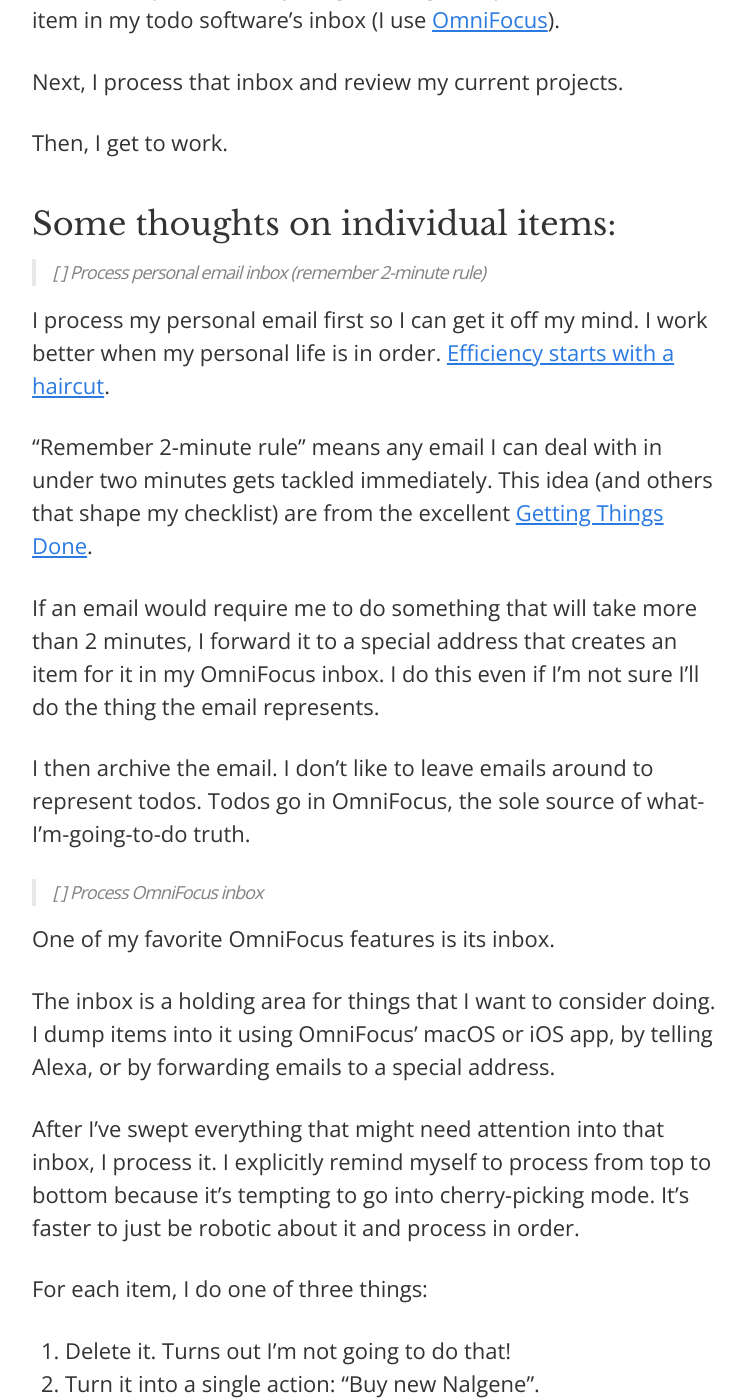
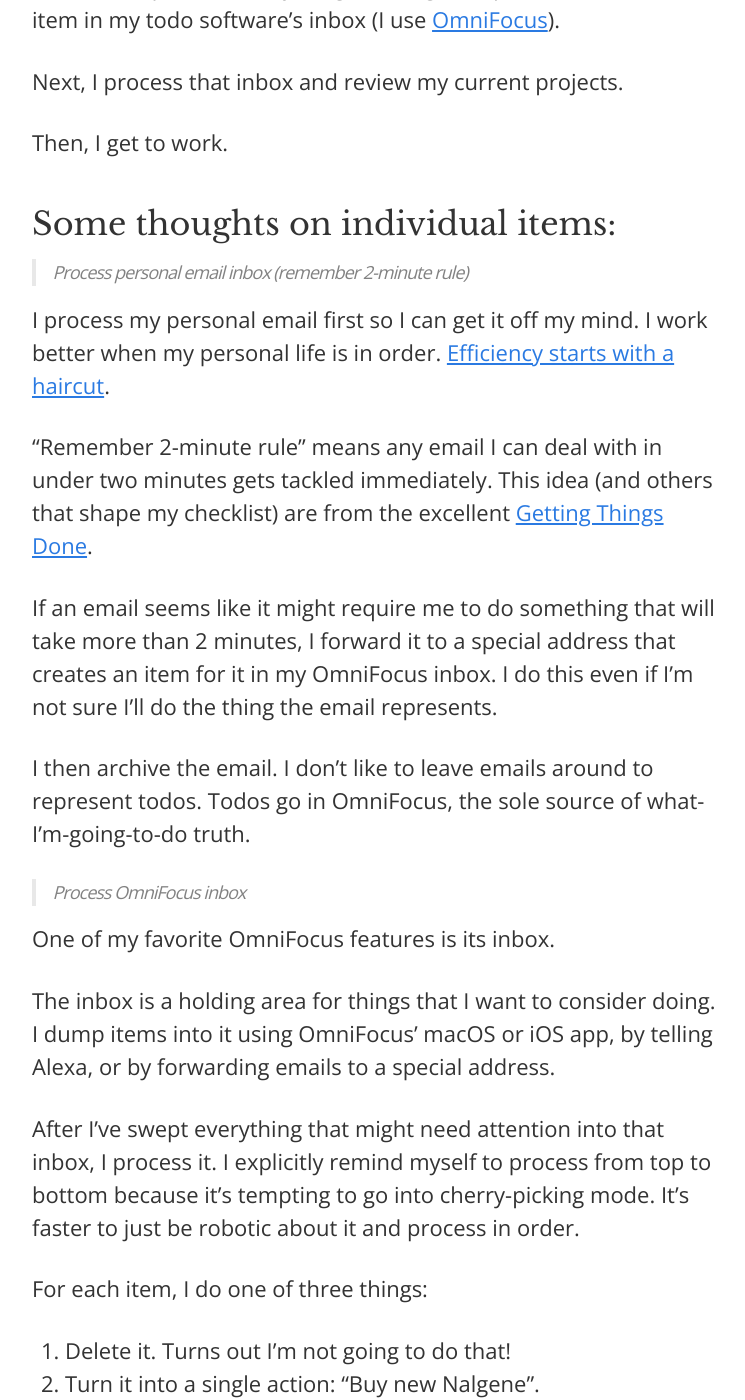
Before and after one commit to r00k/blog, a Jekyll site: the page built from _posts/2016-11-17-my-morning-checklist.md, in a window 1280 px wide and 1400 px high, scrolled down 1135 px. Shown: the whole window, without its empty margins (266-1011 px from the left). Built offline with Jekyll 4.4.1, drawn with Linux system fonts in a browser that asks for light colours; some of the changed text lies outside the part shown.

Commit message:
Remove boxes

```diff
--- a/_posts/2016-11-17-my-morning-checklist.md
+++ b/_posts/2016-11-17-my-morning-checklist.md
@@ -45,17 +45,17 @@ Then, I get to work.
 
 ## Some thoughts on individual items:
 
-> [ ] Process personal email inbox (remember 2-minute rule)
+> Process personal email inbox (remember 2-minute rule)
 
 I process my personal email first so I can get it off my mind. I work better when my personal life is in order. [Efficiency starts with a haircut](http://giantrobots.fm/208).
 
 "Remember 2-minute rule" means any email I can deal with in under two minutes gets tackled immediately. This idea (and others that shape my checklist) are from the excellent [Getting Things Done](http://amzn.to/2f9zvqF).
 
-If an email would require me to do something that will take more than 2 minutes, I forward it to a special address that creates an item for it in my OmniFocus inbox. I do this even if I'm not sure I'll do the thing the email represents.
+If an email seems like it might require me to do something that will take more than 2 minutes, I forward it to a special address that creates an item for it in my OmniFocus inbox. I do this even if I'm not sure I'll do the thing the email represents.
 
 I then archive the email. I don't like to leave emails around to represent todos. Todos go in OmniFocus, the sole source of what-I'm-going-to-do truth.
 
-> [ ] Process OmniFocus inbox
+> Process OmniFocus inbox
 
 One of my favorite OmniFocus features is its inbox.
 
@@ -71,15 +71,15 @@ For each item, I do one of three things:
 
 Clearing the inbox feels amazing, by the way.
 
-> [ ] Review all projects in Review tab
+> Review all projects in Review tab
 
 I check in on each of my project periodically to make sure a) I'm still going to do it, and b) it has a clear next action.
 
-> [ ] Switch to Work Hot perspective
+> Switch to Work Hot perspective
 
 This is a customized view in OmniFocus which shows me only work tasks that have been flagged. I flag things when I want to tackle them in the next day or two.
 
-> [ ] Pick one and start working!
+> Pick one and start working!
 
 This one's kinda important.
 
```
